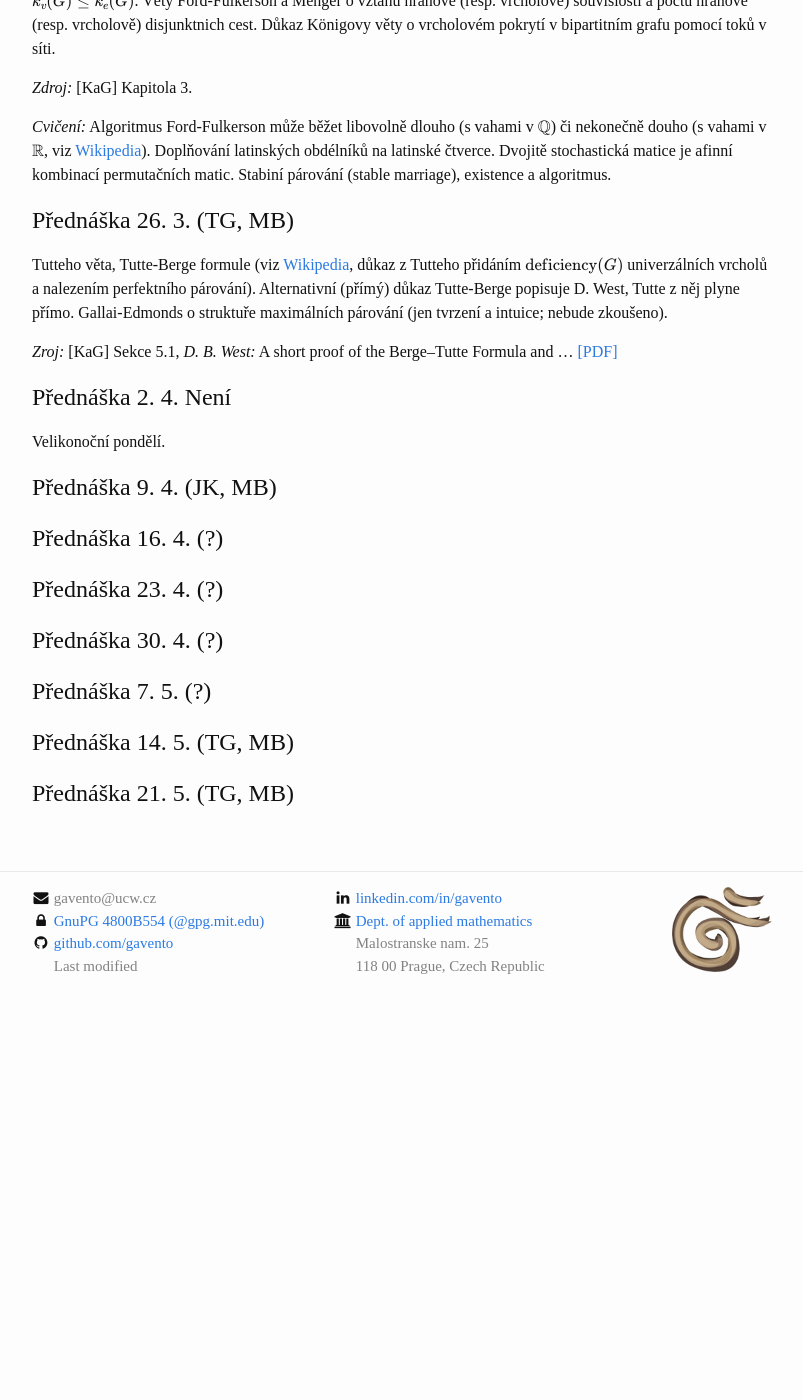
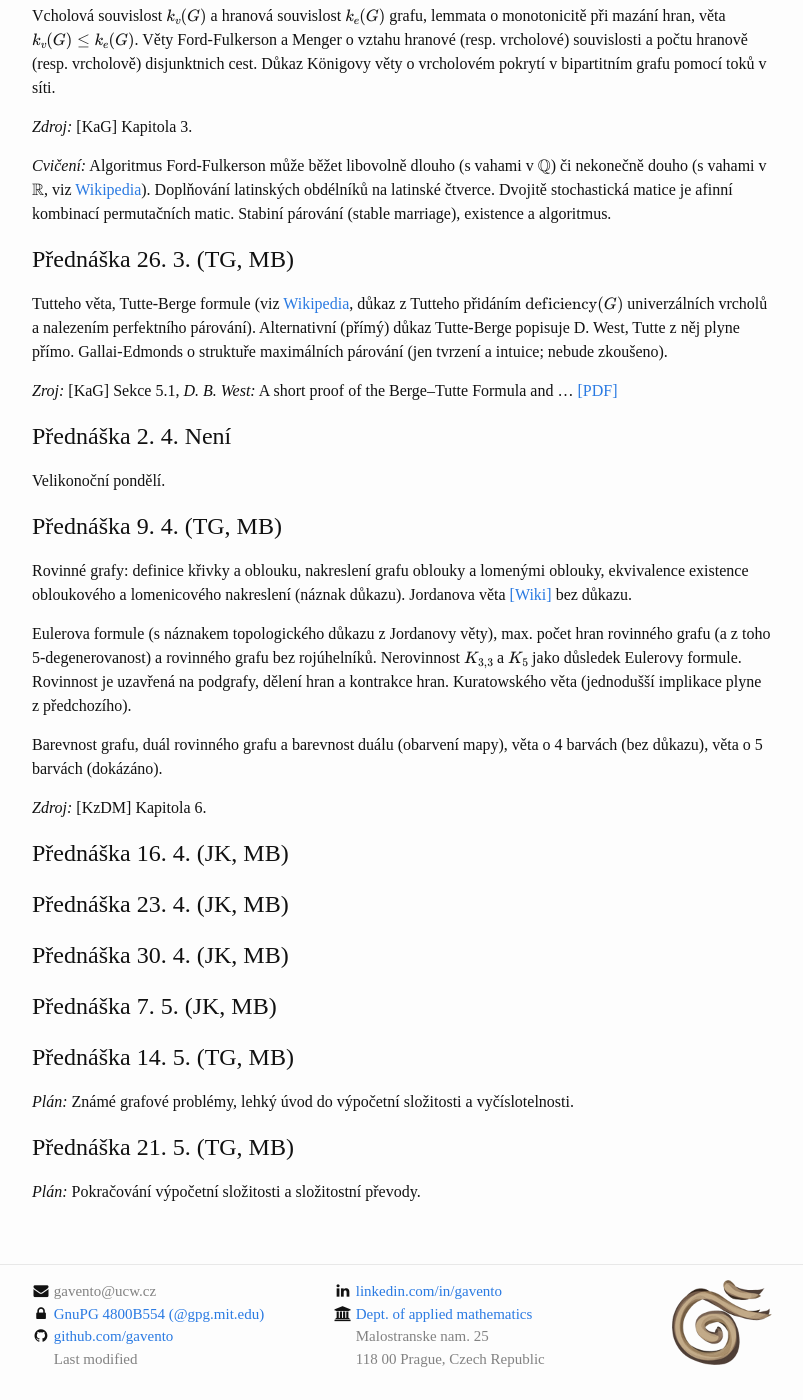
Before and after one commit to gavento/gavento.github.io, a Jekyll site: the page built from vyuka/18LS-KGM.md, in a window 1280 px wide and 1400 px high, scrolled down 1283 px. Shown: the whole window, without its empty margins (238-1041 px from the left). Built offline with Jekyll 4.4.1, drawn with Linux system fonts in a browser that asks for light colours; formulas are drawn with MathJax 3; before the commit the page ends 2290 px from its top, so only the background shows below that; some of the changed text lies outside the part shown.

Commit message:
Update vyuka

```diff
--- a/vyuka/18LS-KGM.md
+++ b/vyuka/18LS-KGM.md
@@ -62,16 +64,28 @@ Gallai-Edmonds o struktuře maximálních párování (jen tvrzení a intuice; n
 
 Velikonoční pondělí.
 
-### Přednáška 9. 4. (JK, MB)
+### Přednáška 9. 4. (TG, MB)
 
-### Přednáška 16. 4. (?)
+Rovinné grafy: definice křivky a oblouku, nakreslení grafu oblouky a lomenými oblouky, ekvivalence existence obloukového a lomenicového nakreslení (náznak důkazu). Jordanova věta [[Wiki]](https://en.wikipedia.org/wiki/Jordan_curve_theorem) bez důkazu.
 
-### Přednáška 23. 4. (?)
+Eulerova formule (s náznakem topologického důkazu z Jordanovy věty), max. počet hran rovinného grafu (a z toho 5-degenerovanost) a rovinného grafu bez rojúhelníků. Nerovinnost $$K_{3,3}$$ a $$K_5$$ jako důsledek Eulerovy formule. Rovinnost je uzavřená na podgrafy, dělení hran a kontrakce hran. Kuratowského věta (jednodušší implikace plyne z předchozího).
 
-### Přednáška 30. 4. (?)
+Barevnost grafu, duál rovinného grafu a barevnost duálu (obarvení mapy), věta o 4 barvách (bez důkazu), věta o 5 barvách (dokázáno).
 
-### Přednáška 7. 5. (?)
+*Zdroj:* [KzDM] Kapitola 6.
+
+### Přednáška 16. 4. (JK, MB)
+
+### Přednáška 23. 4. (JK, MB)
+
+### Přednáška 30. 4. (JK, MB)
+
+### Přednáška 7. 5. (JK, MB)
 
 ### Přednáška 14. 5. (TG, MB)
 
+*Plán:* Známé grafové problémy, lehký úvod do výpočetní složitosti a vyčíslotelnosti.
+
 ### Přednáška 21. 5. (TG, MB)
+
+*Plán:* Pokračování výpočetní složitosti a složitostní převody.
```
Also changed, not shown: other parts of vyuka/18LS-KGM.md (+2 -0 lines).
